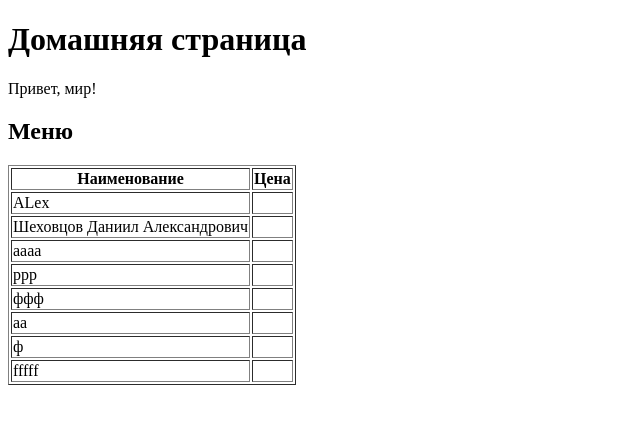
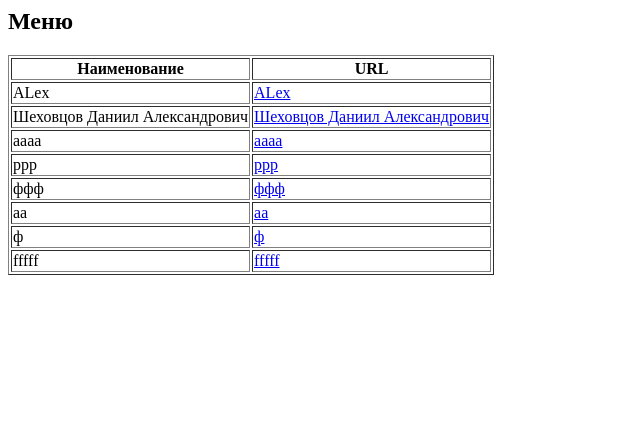
Before and after one commit to Daniil773-l/django.app, a Django app: page / in a window 1280 px wide. Shown: the top 424 px of the page, without its empty margins (0-640 px from the left). Run offline with Django 4.2, Linux system fonts and the light colour scheme; data comes from the database, SQL or seed files in the repository; both versions use the stored data as it was after the commit.

Commit message:
Описание ваших изменений

```diff
--- a/myapp/admin.py
+++ b/myapp/admin.py
@@ -1,5 +1,7 @@
-# myapp/admin.py
 from django.contrib import admin
 from .models import MenuItem
 
-admin.site.register(MenuItem)
+class MenuItemAdmin(admin.ModelAdmin):
+    list_display = ('name', 'url')
+
+admin.site.register(MenuItem, MenuItemAdmin)
--- a/myapp/models.py
+++ b/myapp/models.py
@@ -1,11 +1,23 @@
-# myapp/models.py
+# models.py
 from django.db import models
-
+from django.urls import reverse
+from django.urls.exceptions import NoReverseMatch
 class MenuItem(models.Model):
     name = models.CharField(max_length=255)
     parent = models.ForeignKey('self', null=True, blank=True, on_delete=models.CASCADE)
-    url = models.CharField(max_length=255, blank=True, null=True)
-    named_url = models.CharField(max_length=255, blank=True, null=True)
+    url = models.CharField(max_length=255, blank=True, null=True, verbose_name='URL')
+    named_url = models.CharField(max_length=255, blank=True, null=True, verbose_name='Named URL')
 
     def __str__(self):
         return self.name
+
+    def get_absolute_url(self):
+        if self.named_url:
+            try:
+                return reverse(self.named_url)
+            except NoReverseMatch:
+                return ''
+        elif self.url:
+            return self.url
+        else:
+            return ''
--- a/myapp/urls.py
+++ b/myapp/urls.py
@@ -1,7 +1,9 @@
 # myapp/urls.py
 from django.urls import path
-from .views import home
-
+from .views import home, some_view
+from .views import redirect_view
 urlpatterns = [
     path('', home, name='home'),
+    path('some-url/', some_view, name='some-url-name'),
+    path('redirect/<int:menu_item_id>/', redirect_view, name='redirect_view'),
 ]
--- a/myapp/views.py
+++ b/myapp/views.py
@@ -1,7 +1,15 @@
-from django.shortcuts import render
+from django.shortcuts import render, get_object_or_404, redirect
 from .models import MenuItem
-
 def home(request):
     menu_items = MenuItem.objects.all()
     context = {'menu_items': menu_items}
     return render(request, 'home.html', context)
+
+def ChangeAddView(request):
+    return render(request, 'change_add_view_template.html')
+def some_view(request):
+    # Your view logic here
+    return render(request, 'some_template.html')
+def redirect_view(request, menu_item_id):
+    menu_item = get_object_or_404(MenuItem, pk=menu_item_id)
+    return redirect(menu_item.url)
--- a/templates/home.html
+++ b/templates/home.html
@@ -1,28 +1,19 @@
-<!DOCTYPE html>
-<html>
-<head>
-    <title>Мой проект</title>
-</head>
 <body>
-    <h1>Домашняя страница</h1>
-    <p>Привет, мир!</p>
-
     <h2>Меню</h2>
     <table border="1">
         <thead>
             <tr>
                 <th>Наименование</th>
-                <th>Цена</th>
+                <th>URL</th>
             </tr>
         </thead>
         <tbody>
             {% for item in menu_items %}
                 <tr>
                     <td>{{ item.name }}</td>
-                    <td>{{ item.price }}</td>
+                    <td><a href="{% url 'redirect_view' item.id %}">{{ item.name }}</a></td>
                 </tr>
             {% endfor %}
         </tbody>
     </table>
 </body>
-</html>
```
Also changed, not shown: db.sqlite3, myapp/migrations/0002_alter_menuitem_named_url_alter_menuitem_url.py (added).
